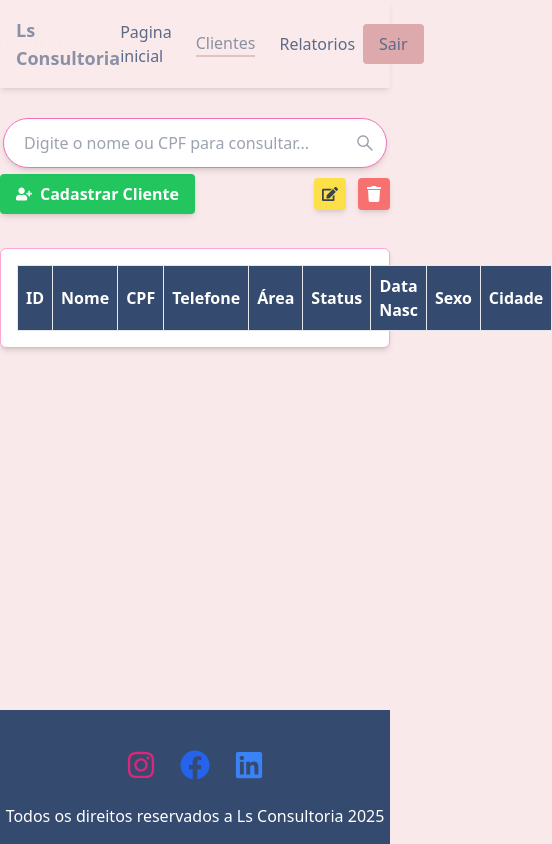
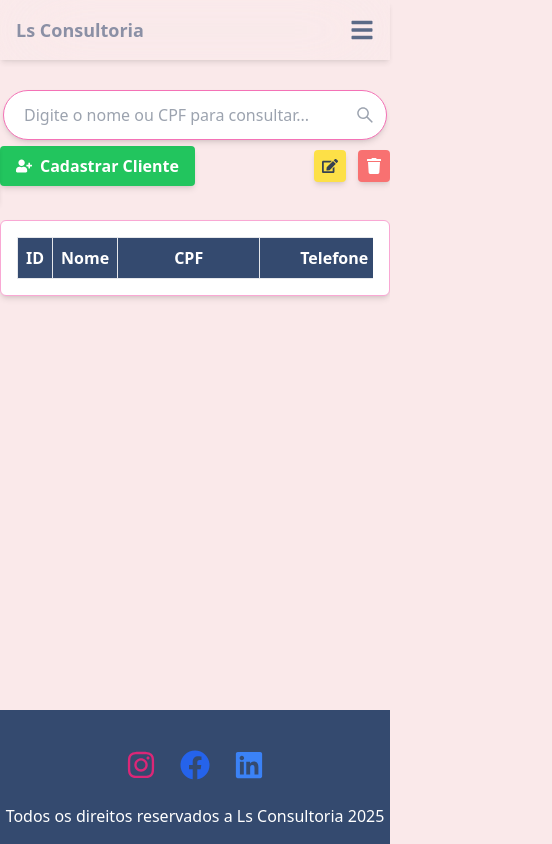
Before and after one commit to ViniMendes0/consultoria, a Next.js app: page /clientes in a window 390 px wide. Shown: the whole page, 552 px wide, since content can reach past the window. Built offline with nearby package versions, Linux system fonts and the light colour scheme.

Commit message:
nb resp a tm tg

```diff
--- a/src/app/components/ClienteTable.js
+++ b/src/app/components/ClienteTable.js
@@ -9,52 +9,47 @@ const ClienteTable = ({ searchQuery, clientes }) => {
   });
 
   return (
-    <div className="-mb-60 bg-white p-4 rounded-md shadow-md border border-pink-300">
-      <table className="w-full border-collapse">
+    <div className="-mb-60 mb-10 bg-white p-4 rounded-md shadow-md border border-pink-300">
+      <div className="overflow-x-auto">
+        <table className="w-full table-auto border-collapse">
           <thead>
             <tr className="bg-gray-400 text-white">
               <th className="border bg-[#344A6F] p-2">ID</th>
-            <th className="border bg-[#344A6F] p-2 text-white">Nome</th>
-            <th className="border bg-[#344A6F] p-2">CPF</th>
-            <th className="border bg-[#344A6F] p-2 text-white">Telefone</th>
+              <th className="border bg-[#344A6F] p-2">Nome</th>
+              <th className="border bg-[#344A6F] p-2 px-14">CPF</th>
+              <th className="border bg-[#344A6F] p-2 px-10">Telefone</th>
+              <th className="border bg-[#344A6F] p-2">Cidade</th>
               <th className="border bg-[#344A6F] p-2">Área</th>
-            <th className="border bg-[#344A6F] p-2 text-white">Status</th>
-            <th className="border bg-[#344A6F] p-2">Data Nasc</th>
-            <th className="border bg-[#344A6F] p-2 text-white">Sexo</th>
-            <th className="border bg-[#344A6F] p-2">Cidade</th>
+              <th className="border bg-[#344A6F] p-2">Status</th>
+              <th className="border bg-[#344A6F] p-2">Sexo</th>
             </tr>
           </thead>
           <tbody>
-          {filteredClients.map((client) => (
-            <tr key={client.id} className="text-center">
-              <td className="border border-gray-500 p-2 bg-[#fffffF] text-black">
-                {client.id}
+            {filteredClients.map((client, index) => (
+              <React.Fragment key={index}>
+                <tr>
+                  <td className="border p-2">{index + 1}</td>
+                  <td className="border p-2">{client.nome}</td>
+                  <td className="border p-2">{client.cpf}</td>
+                  <td className="border p-2">{client.telefone}</td>
+                  <td className="border p-2">{client.cidade}</td>
+                  <td className="border p-2">{client.area}</td>
+                  <td className="border p-2">{client.status}</td>
+                  <td className="border p-2">{client.sexo}</td>
+                </tr>
+
+                {client.observacoes && (
+                  <tr>
+                    <td colSpan="8" className="border p-2 bg-gray-200">
+                      <strong>Observações:</strong> {client.observacoes}
                     </td>
-              <td className="border border-gray-500 bg-[#ffffff] text-black p-2">
-                {client.nome}
-              </td>
-              <td className="border border-gray-500 bg-[#ffffff] text-black p-2">
-                {client.cpf}
-              </td>
-              <td className="border border-gray-500 bg-[#ffffff] text-black p-2">
-                {client.telefone}
-              </td>
-              <td className="border border-gray-500 p-2">{client.area}</td>{" "}
-
-              <td className="border border-gray-500 bg-[#ffffff] text-black p-2">
-                {client.status}
-              </td>
-              <td className="border border-gray-500 p-2">
-                {client.dataNascimento}
-              </td>
-              <td className="border border-gray-500 bg-[#ffffff] text-black p-2">
-                {client.sexo}
-              </td>
-              <td className="border border-gray-500 p-2">{client.cidade}</td>
                   </tr>
+                )}
+              </React.Fragment>
             ))}
           </tbody>
         </table>
+      </div>
     </div>
   );
 };
--- a/src/app/components/ModalCadastro.js
+++ b/src/app/components/ModalCadastro.js
@@ -16,27 +16,18 @@ const ModalCadastro = ({ isOpen, onClose, onSave }) => {
 
   const handleTelefoneChange = (e) => {
     let valor = e.target.value;
-
     valor = valor.replace(/\D/g, "");
-
     if (valor.length > 11) {
       valor = valor.slice(0, 11);
     }
-
     if (valor.length <= 10) {
-
       valor = valor.replace(/^(\d{2})(\d{4})(\d{0,4})$/, "($1) $2-$3");
     } else {
-
       valor = valor.replace(/^(\d{2})(\d{1})(\d{4})(\d{0,4})$/, "($1) $2$3-$4");
     }
     telefoneRef.current = valor;
     setTelefone(valor);
   };
-
-
-
-
 
   const handleCPFChange = (e) => {
     setCpf(formatarCPF(e.target.value));
@@ -44,14 +35,11 @@ const ModalCadastro = ({ isOpen, onClose, onSave }) => {
 
   const validarCPF = (cpf) => {
     cpf = cpf.replace(/\D/g, "");
-
     if (cpf.length !== 11 || /^(\d)\1{10}$/.test(cpf)) {
       return false;
     }
 
-    let soma = 0,
-      resto;
-
+    let soma = 0, resto;
     for (let i = 0; i < 9; i++) {
       soma += parseInt(cpf.charAt(i)) * (10 - i);
     }
@@ -71,20 +59,16 @@ const ModalCadastro = ({ isOpen, onClose, onSave }) => {
   };
 
   const formatarCPF = (valor) => {
-    valor = valor.replace(/\D/g, ""); // Remove caracteres não numéricos
+    valor = valor.replace(/\D/g, "");
     valor = valor.replace(/^(\d{3})(\d)/, "$1.$2");
     valor = valor.replace(/^(\d{3})\.(\d{3})(\d)/, "$1.$2.$3");
     valor = valor.replace(/^(\d{3})\.(\d{3})\.(\d{3})(\d)/, "$1.$2.$3-$4");
     return valor;
   };
 
-
-
-
-
   const handleSave = () => {
     if (
-      !nome || !cpf ||  !telefone ||  !dataNascimento ||  !sexo ||  !area ||  !cidade ||  !status
+      !nome || !cpf || !telefone || !dataNascimento || !sexo || !area || !cidade || !status
     ) {
       setError("Por favor, preencha todos os campos.");
       return;
@@ -97,7 +81,7 @@ const ModalCadastro = ({ isOpen, onClose, onSave }) => {
 
     setError("");
     onSave({
-      nome, cpf, telefone, dataNascimento, sexo, area, cidade, status, observacoes,
+      nome, cpf, telefone, dataNascimento, sexo, area, cidade, status, observacoes
     });
     onClose();
   };
@@ -142,7 +126,7 @@ const ModalCadastro = ({ isOpen, onClose, onSave }) => {
                 placeholder="Telefone: (00) 0 0000-0000"
                 value={telefone}
                 onChange={handleTelefoneChange}
-                maxLength={15} // Limite máximo de caracteres com a máscara
+                maxLength={15}
                 className="p-2 border rounded"
               />
               <input
@@ -165,7 +149,6 @@ const ModalCadastro = ({ isOpen, onClose, onSave }) => {
                 onChange={(e) => setStatus(e.target.value)}
                 className="p-2 border rounded"
               />
-
               <input
                 type="text"
                 placeholder="Área"
@@ -173,7 +156,6 @@ const ModalCadastro = ({ isOpen, onClose, onSave }) => {
                 onChange={(e) => setArea(e.target.value)}
                 className="p-2 border rounded"
               />
-
               <div className="col-span-2 flex gap-4 items-center">
                 <span className="text-gray-700">Sexo:</span>
                 <label className="flex items-center">
--- a/src/app/components/Navbar.js
+++ b/src/app/components/Navbar.js
@@ -3,19 +3,27 @@
 import React, { useState } from "react";
 import Link from "next/link";
 import { usePathname } from "next/navigation";
+import { FaBars, FaTimes } from "react-icons/fa";
 
 const Navbar = () => {
   const pathname = usePathname();
   const isHome = pathname === "/" || pathname === "/pagina-inicial";
 
-  const [active, setActive] = useState("");
+  const [menuOpen, setMenuOpen] = useState(false);
+
+  const toggleMenu = () => {
+    setMenuOpen(!menuOpen);
+  };
 
   return (
     <header className="bg-[#344A6F] text-[#344A6F] relative flex items-center justify-between p-4 opacity-80 bg-white/10 backdrop-blur-2xl shadow-md z-50">
-      <h1 className="text-lg font-bold text-[#344A6F] opacity-70 ">
+      <div className="flex justify-between items-center w-full max-w-6xl mx-auto">
+
+        <h1 className="text-lg font-bold text-[#344A6F] opacity-70">
           Ls Consultoria
         </h1>
-      <div className="flex items-center gap-6 ">
+
+        <nav className="hidden md:flex items-center gap-6">
           {["Pagina inicial", "Clientes", "Relatorios"].map((item) => (
             <Link
               key={item}
@@ -29,15 +37,15 @@ const Navbar = () => {
               {item}
             </Link>
           ))}
-      </div>
+        </nav>
 
-      <div className="flex gap-4 p-2">
+
+        <div className="hidden md:flex items-center gap-4">
           {isHome ? (
             <>
               <button className="bg-gradient-to-r from-green-600 to-green-400 text-black px-3 py-1 rounded hover:opacity-50 transition shadow-2xl">
                 Login
               </button>
-
               <button className="bg-gradient-to-r from-red-600 to-red-400 text-white px-3 py-1 rounded hover:opacity-50 transition shadow-xl">
                 Logout
               </button>
@@ -48,6 +56,51 @@ const Navbar = () => {
             </button>
           )}
         </div>
+
+
+        <button
+          className="md:hidden text-[#344A6F] text-2xl focus:outline-none"
+          onClick={toggleMenu}
+        >
+          {menuOpen ? <FaTimes /> : <FaBars />}
+        </button>
+      </div>
+
+
+      <div
+        className={`md:hidden fixed top-36 left-0 w-full h-full bg-white/20 backdrop-blur-lg shadow-md transition-transform duration-300 ${
+          menuOpen ? "translate-x-0" : "-translate-x-full"
+        }`}
+      >
+        <div className="flex flex-col items-center justify-center h-full gap-6">
+          {["Pagina inicial", "Clientes", "Relatorios"].map((item) => (
+            <Link
+              key={item}
+              href={`/${item.toLowerCase().replace(" ", "-")}`}
+              className="text-[#344A6F] text-xl hover:text-[#caa4a7] opacity-80"
+              onClick={toggleMenu}
+            >
+              {item}
+            </Link>
+          ))}
+
+
+          {isHome ? (
+            <div className="flex gap-4">
+              <button className="bg-gradient-to-r from-green-600 to-green-400 text-black px-4 py-2 rounded">
+                Login
+              </button>
+              <button className="bg-gradient-to-r from-red-600 to-red-400 text-white px-4 py-2 rounded">
+                Logout
+              </button>
+            </div>
+          ) : (
+            <button className="bg-[#d8999e] text-[#344A6F] px-4 py-2 rounded">
+              Sair
+            </button>
+          )}
+        </div>
+      </div>
     </header>
   );
 };
```
Lines whose indentation alone changed are shown as unchanged.
